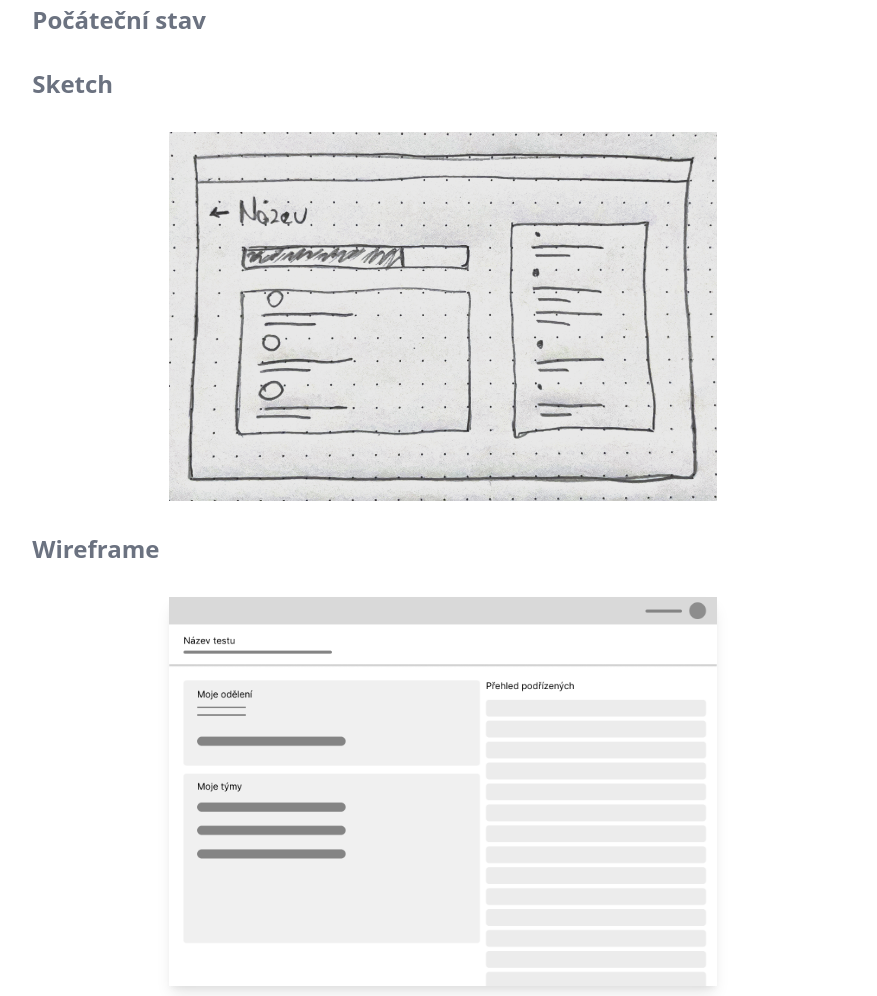
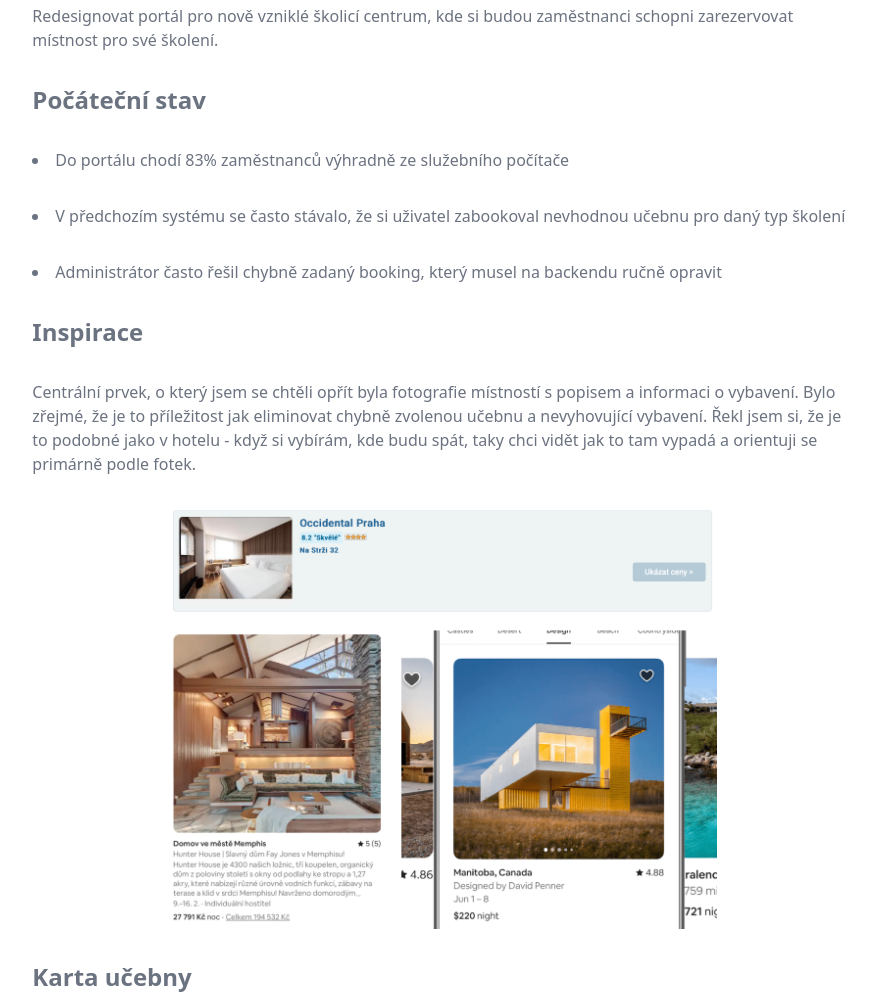
Before and after one commit to zahista/online_cv, a plain HTML site: page ucebny.html in a window 1280 px wide. Shown: the part 597-1593 px from the top of the page, without its empty margins (197-1074 px from the left). Drawn offline with nearby package versions, Linux system fonts and the light colour scheme.

Commit message:
add second project

```diff
--- a/ucebny.html
+++ b/ucebny.html
@@ -32,11 +32,16 @@
         <section class="container mx-auto lg:w-2/3 p-4 space-y-8 text-gray-500">
 
             <h1 class="mb-4 text-2xl font-semibold">Zadání</h1>
-            <p></p>
+            <p>Redesignovat portál pro nově vzniklé školicí centrum, kde si budou zaměstnanci schopni zarezervovat
+                místnost pro své školení. </p>
 
 
             <h1 class="mb-4 text-2xl font-semibold">Počáteční stav</h1>
             <p>
+                <li> Do portálu chodí 83% zaměstnanců výhradně ze služebního počítače</li>
+                <li>  V předchozím systému se často stávalo, že si uživatel zabookoval nevhodnou učebnu pro daný typ
+                    školení</li>
+                <li> Administrátor často řešil chybně zadaný booking, který musel na backendu ručně opravit</li>
 
             </p>
 
@@ -44,16 +49,18 @@
 
 
 
-            <h1 class="mb-4 text-2xl font-semibold">Sketch</h1>
-            <img src="/assets/sketch.png" alt="" class="w-2/3 mx-auto">
+            <h1 class="mb-4 text-2xl font-semibold">Inspirace</h1>
+            <p>Centrální prvek, o který jsem se chtěli opřít byla fotografie místností s popisem a informaci o vybavení. Bylo zřejmé, že je to příležitost jak eliminovat chybně zvolenou učebnu a nevyhovující vybavení. Řekl jsem si, že je to podobné jako v hotelu - když si vybírám, kde budu spát, taky chci vidět jak to tam vypadá a orientuji se primárně podle fotek. </p>
+            <img src="/assets/inspo.png" alt="" class="w-2/3 mx-auto">
 
-            <h1 class="mb-4 text-2xl font-semibold">Wireframe</h1>
-            <img src="/assets/wireframe.png" alt="" class="w-2/3 mx-auto shadow-lg">
+            <h1 class="mb-4 text-2xl font-semibold">Karta učebny</h1>
+            <p>Dalším krokem bylo navrhnout kartu tak, aby ukazovala podstatné informace, což v tomhle případě byla obsazenost v týdenní cyklech (protože všechna školení se plánují na týdny). Po několika iteracích se ukázalo, že by finální návrh mohl vypadat třeba takto: </p>
+            <img src="/assets/room.png" alt="" class="h-96 mx-auto shadow-lg">
 
             <h1 class="mb-4 text-2xl font-semibold">Finální design</h1>
-            <p></p>
+            <p>Pak už stačilo karty uspořádat do obrazovky a přidat CTA. Opět jsem vycházel z design systému, takže nebylo potřeba vymýšlet kolo. </p>
 
-            <img src="/assets/final.png" alt="" class="w-2/3 mx-auto shadow-lg">
+            <img src="/assets/Desktop - 4.png" alt="" class="w-2/3 mx-auto shadow-lg">
 
 
         </section>
```
Also changed, not shown: index.html (+6 -6 lines), assets/Desktop - 4.png (added), assets/inspo.png (added), assets/mock_ucebny.png, assets/room.png (added).
